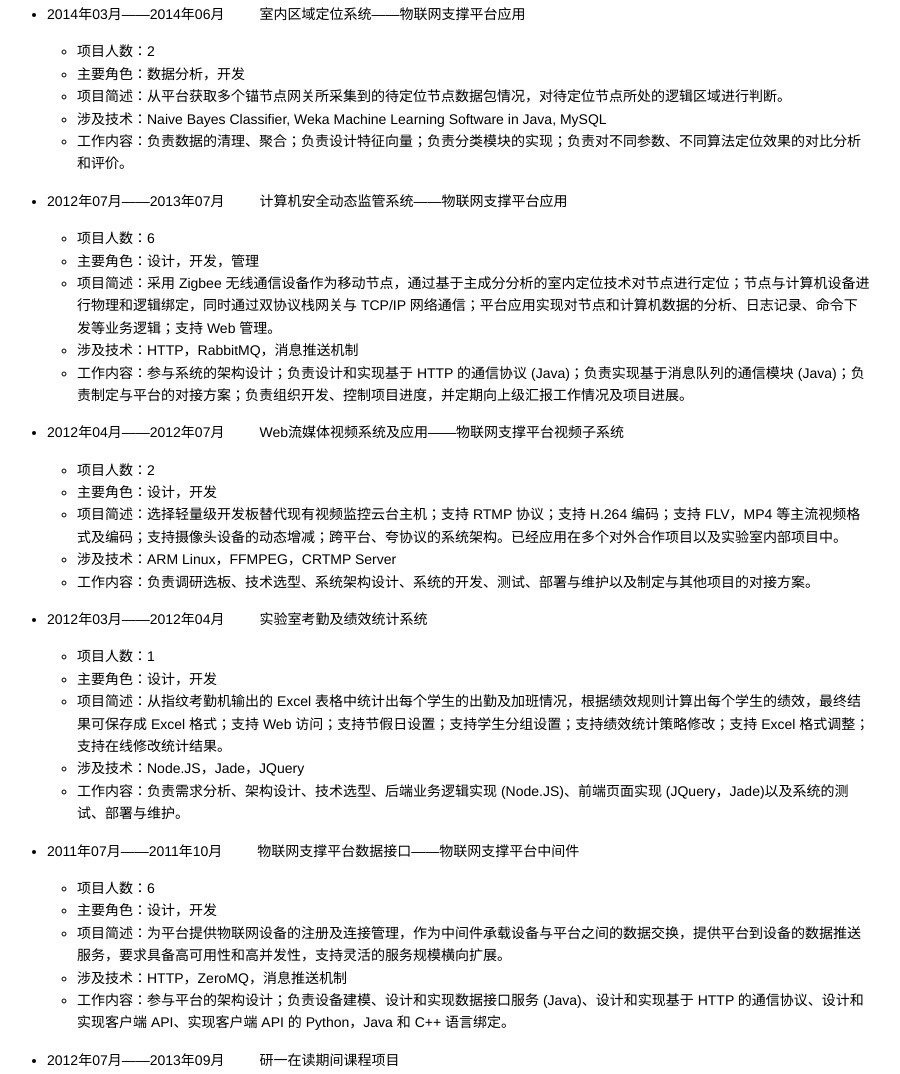
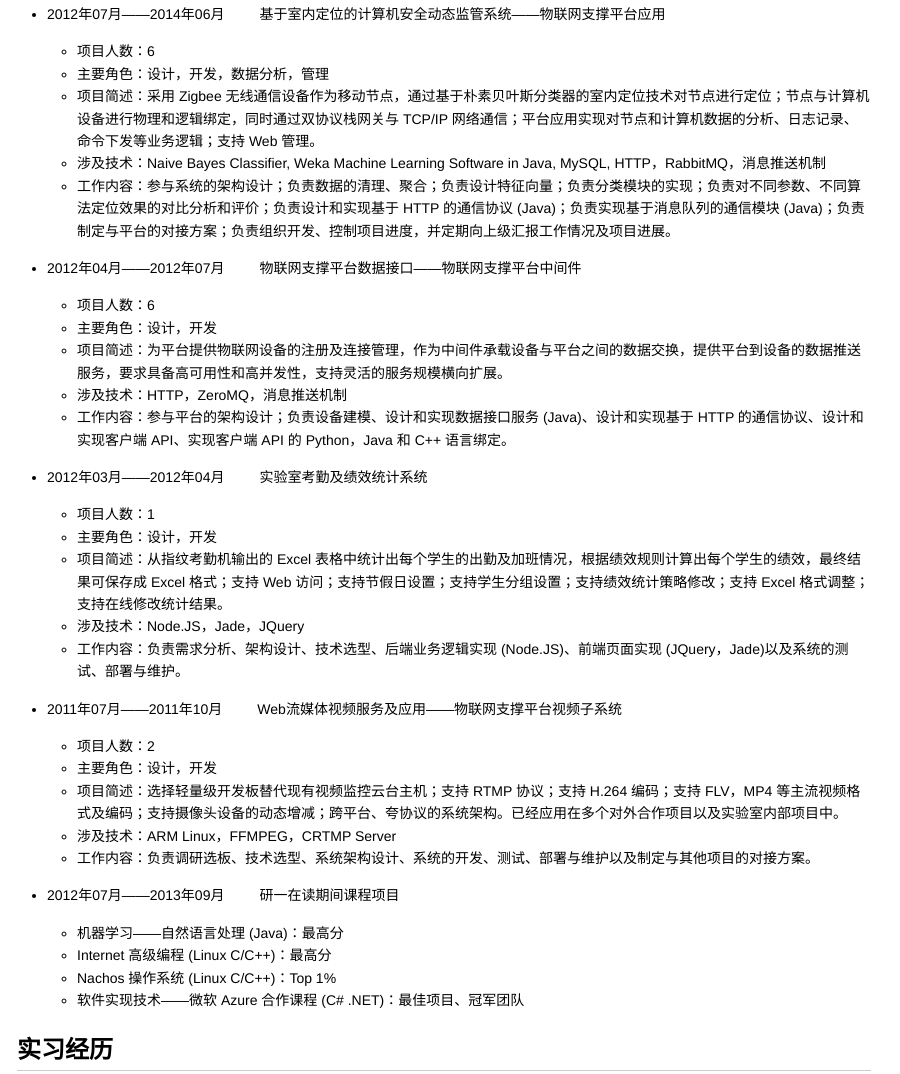
Before and after one commit to ryeyao/ryeyao.github.io, a plain HTML site: page index.html in a window 1280 px wide. Shown: the part 653-1727 px from the top of the page, without its empty margins (196-1096 px from the left). Drawn offline with Linux system fonts and the light colour scheme.

```diff
--- a/index.html
+++ b/index.html
@@ -302,7 +302,7 @@ sup {
 	}
 }
 </style>
-<title>姚睿尧简历</title>
+<title>姚睿尧</title>
 
 </head>
 <body>
@@ -342,34 +342,24 @@ sup {
 <h2>项目经验</h2>
 
 <ul>
-<li><p>2014年03月——2014年06月 &nbsp;&nbsp;&nbsp;&nbsp;&nbsp;&nbsp;&nbsp;&nbsp;室内区域定位系统——物联网支撑平台应用</p>
-
-<ul>
-<li>项目人数：2</li>
-<li>主要角色：数据分析，开发</li>
-<li>项目简述：从平台获取多个锚节点网关所采集到的待定位节点数据包情况，对待定位节点所处的逻辑区域进行判断。</li>
-<li>涉及技术：Naive Bayes Classifier, Weka Machine Learning Software in Java, MySQL</li>
-<li>工作内容：负责数据的清理、聚合；负责设计特征向量；负责分类模块的实现；负责对不同参数、不同算法定位效果的对比分析和评价。</li>
-</ul>
-</li>
-<li><p>2012年07月——2013年07月 &nbsp;&nbsp;&nbsp;&nbsp;&nbsp;&nbsp;&nbsp;&nbsp;计算机安全动态监管系统——物联网支撑平台应用</p>
+<li><p>2012年07月——2014年06月 &nbsp;&nbsp;&nbsp;&nbsp;&nbsp;&nbsp;&nbsp;&nbsp;基于室内定位的计算机安全动态监管系统——物联网支撑平台应用</p>
 
 <ul>
 <li>项目人数：6</li>
-<li>主要角色：设计，开发，管理</li>
-<li>项目简述：采用 Zigbee 无线通信设备作为移动节点，通过基于主成分分析的室内定位技术对节点进行定位；节点与计算机设备进行物理和逻辑绑定，同时通过双协议栈网关与 TCP/IP 网络通信；平台应用实现对节点和计算机数据的分析、日志记录、命令下发等业务逻辑；支持 Web 管理。</li>
-<li>涉及技术：HTTP，RabbitMQ，消息推送机制</li>
-<li>工作内容：参与系统的架构设计；负责设计和实现基于 HTTP 的通信协议 (Java)；负责实现基于消息队列的通信模块 (Java)；负责制定与平台的对接方案；负责组织开发、控制项目进度，并定期向上级汇报工作情况及项目进展。</li>
+<li>主要角色：设计，开发，数据分析，管理</li>
+<li>项目简述：采用 Zigbee 无线通信设备作为移动节点，通过基于朴素贝叶斯分类器的室内定位技术对节点进行定位；节点与计算机设备进行物理和逻辑绑定，同时通过双协议栈网关与 TCP/IP 网络通信；平台应用实现对节点和计算机数据的分析、日志记录、命令下发等业务逻辑；支持 Web 管理。</li>
+<li>涉及技术：Naive Bayes Classifier, Weka Machine Learning Software in Java, MySQL, HTTP，RabbitMQ，消息推送机制</li>
+<li>工作内容：参与系统的架构设计；负责数据的清理、聚合；负责设计特征向量；负责分类模块的实现；负责对不同参数、不同算法定位效果的对比分析和评价；负责设计和实现基于 HTTP 的通信协议 (Java)；负责实现基于消息队列的通信模块 (Java)；负责制定与平台的对接方案；负责组织开发、控制项目进度，并定期向上级汇报工作情况及项目进展。</li>
 </ul>
 </li>
-<li><p>2012年04月——2012年07月 &nbsp;&nbsp;&nbsp;&nbsp;&nbsp;&nbsp;&nbsp;&nbsp;Web流媒体视频系统及应用——物联网支撑平台视频子系统</p>
+<li><p>2012年04月——2012年07月 &nbsp;&nbsp;&nbsp;&nbsp;&nbsp;&nbsp;&nbsp;&nbsp;物联网支撑平台数据接口——物联网支撑平台中间件</p>
 
 <ul>
-<li>项目人数：2</li>
+<li>项目人数：6</li>
 <li>主要角色：设计，开发</li>
-<li>项目简述：选择轻量级开发板替代现有视频监控云台主机；支持 RTMP 协议；支持 H.264 编码；支持 FLV，MP4 等主流视频格式及编码；支持摄像头设备的动态增减；跨平台、夸协议的系统架构。已经应用在多个对外合作项目以及实验室内部项目中。</li>
-<li>涉及技术：ARM Linux，FFMPEG，CRTMP Server</li>
-<li>工作内容：负责调研选板、技术选型、系统架构设计、系统的开发、测试、部署与维护以及制定与其他项目的对接方案。</li>
+<li>项目简述：为平台提供物联网设备的注册及连接管理，作为中间件承载设备与平台之间的数据交换，提供平台到设备的数据推送服务，要求具备高可用性和高并发性，支持灵活的服务规模横向扩展。</li>
+<li>涉及技术：HTTP，ZeroMQ，消息推送机制</li>
+<li>工作内容：参与平台的架构设计；负责设备建模、设计和实现数据接口服务 (Java)、设计和实现基于 HTTP 的通信协议、设计和实现客户端 API、实现客户端 API 的 Python，Java 和 C++ 语言绑定。</li>
 </ul>
 </li>
 <li><p>2012年03月——2012年04月 &nbsp;&nbsp;&nbsp;&nbsp;&nbsp;&nbsp;&nbsp;&nbsp;实验室考勤及绩效统计系统</p>
@@ -382,14 +372,14 @@ sup {
 <li>工作内容：负责需求分析、架构设计、技术选型、后端业务逻辑实现 (Node.JS)、前端页面实现 (JQuery，Jade)以及系统的测试、部署与维护。</li>
 </ul>
 </li>
-<li><p>2011年07月——2011年10月 &nbsp;&nbsp;&nbsp;&nbsp;&nbsp;&nbsp;&nbsp;&nbsp;物联网支撑平台数据接口——物联网支撑平台中间件</p>
+<li><p>2011年07月——2011年10月 &nbsp;&nbsp;&nbsp;&nbsp;&nbsp;&nbsp;&nbsp;&nbsp;Web流媒体视频服务及应用——物联网支撑平台视频子系统</p>
 
 <ul>
-<li>项目人数：6</li>
+<li>项目人数：2</li>
 <li>主要角色：设计，开发</li>
-<li>项目简述：为平台提供物联网设备的注册及连接管理，作为中间件承载设备与平台之间的数据交换，提供平台到设备的数据推送服务，要求具备高可用性和高并发性，支持灵活的服务规模横向扩展。</li>
-<li>涉及技术：HTTP，ZeroMQ，消息推送机制</li>
-<li>工作内容：参与平台的架构设计；负责设备建模、设计和实现数据接口服务 (Java)、设计和实现基于 HTTP 的通信协议、设计和实现客户端 API、实现客户端 API 的 Python，Java 和 C++ 语言绑定。</li>
+<li>项目简述：选择轻量级开发板替代现有视频监控云台主机；支持 RTMP 协议；支持 H.264 编码；支持 FLV，MP4 等主流视频格式及编码；支持摄像头设备的动态增减；跨平台、夸协议的系统架构。已经应用在多个对外合作项目以及实验室内部项目中。</li>
+<li>涉及技术：ARM Linux，FFMPEG，CRTMP Server</li>
+<li>工作内容：负责调研选板、技术选型、系统架构设计、系统的开发、测试、部署与维护以及制定与其他项目的对接方案。</li>
 </ul>
 </li>
 <li><p>2012年07月——2013年09月 &nbsp;&nbsp;&nbsp;&nbsp;&nbsp;&nbsp;&nbsp;&nbsp;研一在读期间课程项目</p>
@@ -398,7 +388,7 @@ sup {
 <li>机器学习——自然语言处理 (Java)：最高分</li>
 <li>Internet 高级编程 (Linux C/C++)：最高分</li>
 <li>Nachos 操作系统 (Linux C/C++)：Top 1%</li>
-<li>软件实现技术——微软 Azure 合作课程 (C# .Net)：最佳项目、冠军团队</li>
+<li>软件实现技术——微软 Azure 合作课程 (C# .NET)：最佳项目、冠军团队</li>
 </ul>
 </li>
 </ul>
```
